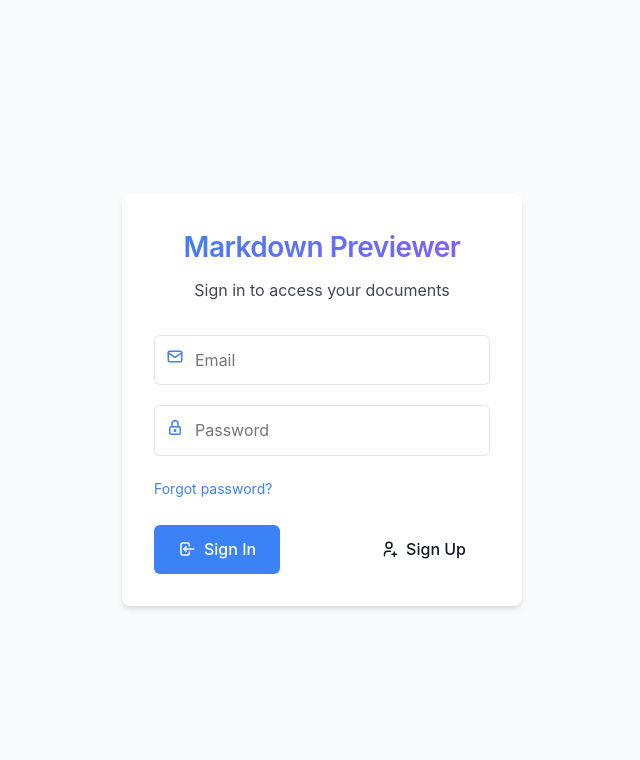
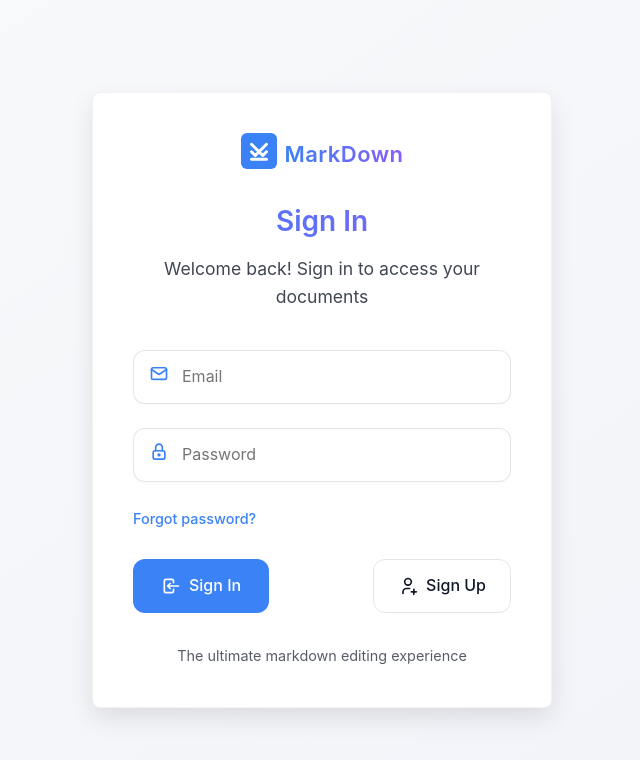
Before and after one commit to KCprsnlcc/markdown-previewer, a React (Create React App) app: page / in a window 1280 px wide. Shown: the top 760 px of the page, without its empty margins (318-958 px from the left). Built offline with nearby package versions, Linux system fonts and the light colour scheme; no server answers; the database is empty.

Commit message:
styling: update auth ui

```diff
--- a/src/App.css
+++ b/src/App.css
@@ -582,29 +582,27 @@ div:hover > .document-action-btn {
 .app-logo {
   display: flex;
   align-items: center;
-  gap: 10px;
-  padding: 8px 12px;
-  transition: all 0.3s ease;
+  justify-content: center;
+  gap: 0.5rem;
+  transition: all var(--transition-fast);
 }
 
 .app-logo:hover .logo-icon {
-  transform: rotate(10deg);
+  transform: scale(1.05);
 }
 
 .logo-icon {
-  width: 28px;
-  height: 28px;
-  transition: transform 0.3s ease;
+  transition: all var(--transition-fast);
+  flex-shrink: 0;
 }
 
 .logo-text {
-  font-weight: 700;
-  font-size: 18px;
-  letter-spacing: -0.5px;
-  background: linear-gradient(135deg, var(--primary-color), var(--accent-color));
+  font-weight: 600;
+  background: linear-gradient(90deg, var(--primary-color), var(--accent-color, #7c4dff));
   background-clip: text;
   -webkit-background-clip: text;
-  color: transparent;
+  -webkit-text-fill-color: transparent;
+  letter-spacing: 0.02em;
 }
 
 .dark-mode .logo-text {
--- a/src/components/Auth.tsx
+++ b/src/components/Auth.tsx
@@ -1,7 +1,8 @@
 import React, { useState, useEffect } from 'react';
 import { useAuth } from '../context/AuthContext';
-import { IconMail, IconLock, IconBrandGithub, IconLogin, IconUserPlus } from '@tabler/icons-react';
+import { IconMail, IconLock, IconBrandGithub, IconLogin, IconUserPlus, IconArrowRight } from '@tabler/icons-react';
 import { showSuccess, showError } from '../utils/toast';
+import Logo from './Logo';
 
 enum AuthMode {
   SignIn,
@@ -17,8 +18,6 @@ const Auth: React.FC = () => {
   const [isSmallScreen, setIsSmallScreen] = useState(false);
   // No longer using state for error/message display, using toasts instead
   const { signIn, signUp, resetPassword, isLoading } = useAuth();
-
-
 
   // Check screen size for responsive design
   useEffect(() => {
@@ -116,37 +115,39 @@ const Auth: React.FC = () => {
   };
 
   const getContainerStyle = (): React.CSSProperties => ({
-    maxWidth: isSmallScreen ? '90%' : '400px',
+    maxWidth: isSmallScreen ? '92%' : '460px',
     width: '100%',
     margin: '0 auto',
-    padding: isSmallScreen ? '1.5rem' : '2rem',
+    padding: isSmallScreen ? '2rem 1.5rem' : '2.5rem',
     borderRadius: 'var(--radius-lg)',
     backgroundColor: 'var(--input-bg-light)',
-    boxShadow: 'var(--shadow-md)',
+    boxShadow: '0 10px 25px rgba(0, 0, 0, 0.1)',
     color: 'var(--text-light)',
-    animation: 'bounceIn 0.5s cubic-bezier(0.175, 0.885, 0.32, 1.275)'
+    animation: 'bounceIn 0.5s cubic-bezier(0.175, 0.885, 0.32, 1.275)',
+    border: '1px solid rgba(0, 0, 0, 0.05)'
   });
 
   const getInputContainerStyle = (): React.CSSProperties => ({
-    marginBottom: '1.25rem',
+    marginBottom: '1.5rem',
     position: 'relative',
   });
 
   const getInputStyle = (): React.CSSProperties => ({
     width: '100%',
-    padding: '0.75rem 0.75rem 0.75rem 2.5rem',
-    borderRadius: 'var(--radius-md)',
-    border: '1px solid var(--border-color)',
+    padding: '0.85rem 1rem 0.85rem 3rem',
+    borderRadius: '12px',
+    border: '1.5px solid var(--border-color)',
     fontSize: '1rem',
-    backgroundColor: 'var(--input-bg-light)',
+    backgroundColor: 'white',
     color: 'var(--text-light)',
     transition: 'all var(--transition-normal)',
     outline: 'none',
+    boxShadow: '0 2px 4px rgba(0, 0, 0, 0.02)'
   });
 
   const getIconStyle = (): React.CSSProperties => ({
     position: 'absolute',
-    left: '0.75rem',
+    left: '1rem',
     top: '50%',
     transform: 'translateY(-50%)',
     color: 'var(--primary-color)',
@@ -157,21 +158,23 @@ const Auth: React.FC = () => {
     alignItems: 'center',
     justifyContent: 'center',
     gap: '0.5rem',
-    padding: '0.75rem 1.5rem',
-    borderRadius: 'var(--radius-md)',
+    padding: isPrimary ? '0.85rem 1.75rem' : '0.85rem 1.5rem',
+    borderRadius: '12px',
     fontSize: '1rem',
     fontWeight: 500,
     cursor: 'pointer',
     transition: 'all var(--transition-fast)',
-    border: 'none',
+    border: isPrimary ? 'none' : '1.5px solid var(--border-color)',
     backgroundColor: isPrimary ? 'var(--primary-color)' : 'transparent',
     color: isPrimary ? '#fff' : 'var(--text-light)',
+    boxShadow: isPrimary ? '0 4px 10px rgba(var(--primary-rgb), 0.25)' : 'none'
   });
 
   const getLinkStyle = (): React.CSSProperties => ({
     color: 'var(--primary-color)',
     cursor: 'pointer',
-    fontSize: '0.875rem',
+    fontSize: '0.9rem',
+    fontWeight: 500,
     textDecoration: 'none',
     transition: 'color var(--transition-fast)',
   });
@@ -187,7 +190,7 @@ const Auth: React.FC = () => {
     <form onSubmit={handleSignIn} className="slide-in">
       <div style={getInputContainerStyle()}>
         <div style={getIconStyle()}>
-          <IconMail size={18} />
+          <IconMail size={20} />
         </div>
         <input
           type="email"
@@ -200,7 +203,7 @@ const Auth: React.FC = () => {
       </div>
       <div style={getInputContainerStyle()}>
         <div style={getIconStyle()}>
-          <IconLock size={18} />
+          <IconLock size={20} />
         </div>
         <input
           type="password"
@@ -211,7 +214,7 @@ const Auth: React.FC = () => {
           autoComplete="current-password"
         />
       </div>
-      <div style={{ display: 'flex', justifyContent: 'space-between', alignItems: 'center', marginBottom: '1.5rem' }}>
+      <div style={{ display: 'flex', justifyContent: 'space-between', alignItems: 'center', marginBottom: '1.75rem' }}>
         <div>
           <a
             onClick={() => setMode(AuthMode.ForgotPassword)}
@@ -228,7 +231,7 @@ const Auth: React.FC = () => {
           disabled={isLoading}
           className="hover-lift"
         >
-          <IconLogin size={18} />
+          <IconLogin size={20} />
           {isLoading ? 'Signing in...' : 'Sign In'}
         </button>
         <button
@@ -236,7 +239,7 @@ const Auth: React.FC = () => {
           style={getButtonStyle(false)}
           onClick={() => setMode(AuthMode.SignUp)}
         >
-          <IconUserPlus size={18} />
+          <IconUserPlus size={20} />
           Sign Up
         </button>
       </div>
@@ -247,7 +250,7 @@ const Auth: React.FC = () => {
     <form onSubmit={handleSignUp} className="slide-in">
       <div style={getInputContainerStyle()}>
         <div style={getIconStyle()}>
-          <IconMail size={18} />
+          <IconMail size={20} />
         </div>
         <input
           type="email"
@@ -260,7 +263,7 @@ const Auth: React.FC = () => {
       </div>
       <div style={getInputContainerStyle()}>
         <div style={getIconStyle()}>
-          <IconLock size={18} />
+          <IconLock size={20} />
         </div>
         <input
           type="password"
@@ -273,7 +276,7 @@ const Auth: React.FC = () => {
       </div>
       <div style={getInputContainerStyle()}>
         <div style={getIconStyle()}>
-          <IconLock size={18} />
+          <IconLock size={20} />
         </div>
         <input
           type="password"
@@ -291,7 +294,7 @@ const Auth: React.FC = () => {
           disabled={isLoading}
           className="hover-lift"
         >
-          <IconUserPlus size={18} />
+          <IconUserPlus size={20} />
           {isLoading ? 'Signing up...' : 'Create Account'}
         </button>
         <button
@@ -299,7 +302,7 @@ const Auth: React.FC = () => {
           style={getButtonStyle(false)}
           onClick={() => setMode(AuthMode.SignIn)}
         >
-          <IconLogin size={18} />
+          <IconLogin size={20} />
           Sign In
         </button>
       </div>
@@ -310,7 +313,7 @@ const Auth: React.FC = () => {
     <form onSubmit={handleResetPassword} className="slide-in">
       <div style={getInputContainerStyle()}>
         <div style={getIconStyle()}>
-          <IconMail size={18} />
+          <IconMail size={20} />
         </div>
         <input
           type="email"
@@ -328,6 +331,7 @@ const Auth: React.FC = () => {
           disabled={isLoading}
           className="hover-lift"
         >
+          <IconArrowRight size={20} />
           {isLoading ? 'Sending...' : 'Reset Password'}
         </button>
         <button
@@ -348,32 +352,52 @@ const Auth: React.FC = () => {
       justifyContent: 'center',
       alignItems: 'center',
       height: '100%',
-      padding: '1rem',
-      backgroundColor: 'var(--bg-light)'
+      padding: '1.5rem',
+      background: 'linear-gradient(145deg, var(--bg-light), #f1f3f9)'
     }} className="optimize-gpu">
       <div style={getContainerStyle()} className="bounce-in">
-        <div style={{ textAlign: 'center', marginBottom: '2rem' }}>
-          <h1 style={{
+        <div style={{ textAlign: 'center', marginBottom: '2.5rem' }}>
+          <div style={{
+            marginBottom: '1.5rem',
+            display: 'flex',
+            justifyContent: 'center',
+            alignItems: 'center'
+          }}>
+            <Logo size="large" showText={true} />
+          </div>
+          <h2 style={{
             fontSize: '1.75rem',
             fontWeight: 600,
-            marginBottom: '0.5rem',
-          }} className="logo-text">
-            Markdown Previewer
-          </h1>
-          <p style={{ color: 'var(--text-light)', opacity: 0.8 }} className="slide-in">
-            {mode === AuthMode.SignIn && 'Sign in to access your documents'}
-            {mode === AuthMode.SignUp && 'Create an account to get started'}
-            {mode === AuthMode.ForgotPassword && 'Reset your password'}
+            marginBottom: '0.75rem',
+            background: 'linear-gradient(90deg, var(--primary-color), var(--accent-color, #7c4dff))',
+            WebkitBackgroundClip: 'text',
+            WebkitTextFillColor: 'transparent',
+            backgroundClip: 'text'
+          }}>
+            {mode === AuthMode.SignIn && 'Sign In'}
+            {mode === AuthMode.SignUp && 'Create Account'}
+            {mode === AuthMode.ForgotPassword && 'Reset Password'}
+          </h2>
+          <p style={{
+            color: 'var(--text-light)',
+            opacity: 0.8,
+            fontSize: '1.1rem',
+            maxWidth: '320px',
+            margin: '0 auto'
+          }} className="slide-in">
+            {mode === AuthMode.SignIn && 'Welcome back! Sign in to access your documents'}
+            {mode === AuthMode.SignUp && 'Join now to create and manage your markdown documents'}
+            {mode === AuthMode.ForgotPassword && 'Enter your email to receive a reset link'}
           </p>
         </div>
-
-        {/* Removed error and success messages - now using toast notifications */}
-
-
 
         {mode === AuthMode.SignIn && renderSignIn()}
         {mode === AuthMode.SignUp && renderSignUp()}
         {mode === AuthMode.ForgotPassword && renderForgotPassword()}
+
+        <div style={{ marginTop: '2rem', textAlign: 'center', fontSize: '0.9rem', opacity: 0.7 }}>
+          <p>The ultimate markdown editing experience</p>
+        </div>
       </div>
     </div>
   );
--- a/src/components/Logo.tsx
+++ b/src/components/Logo.tsx
@@ -26,8 +26,23 @@ const Logo: React.FC<LogoProps> = ({ showText = true, size = 'medium' }) => {
   // Brand colors from CSS variables
   const primaryColor = darkMode ? 'var(--primary-light)' : 'var(--primary-color)';
 
+  // Logo container style
+  const logoContainerStyle: React.CSSProperties = {
+    display: 'flex',
+    alignItems: 'center',
+    justifyContent: 'center',
+    gap: '0.5rem'
+  };
+
+  // Text style
+  const logoTextStyle: React.CSSProperties = {
+    fontSize: fontSizeMap[size],
+    fontWeight: 600,
+    letterSpacing: '0.02em'
+  };
+
   return (
-    <div className={`app-logo ${size}`}>
+    <div className={`app-logo ${size}`} style={logoContainerStyle}>
       <div className="logo-icon">
         <svg
           width={sizeMap[size]}
@@ -68,7 +83,7 @@ const Logo: React.FC<LogoProps> = ({ showText = true, size = 'medium' }) => {
       {showText && (
         <span
           className="logo-text"
-          style={{ fontSize: fontSizeMap[size] }}
+          style={logoTextStyle}
         >
           MarkDown
         </span>
```
